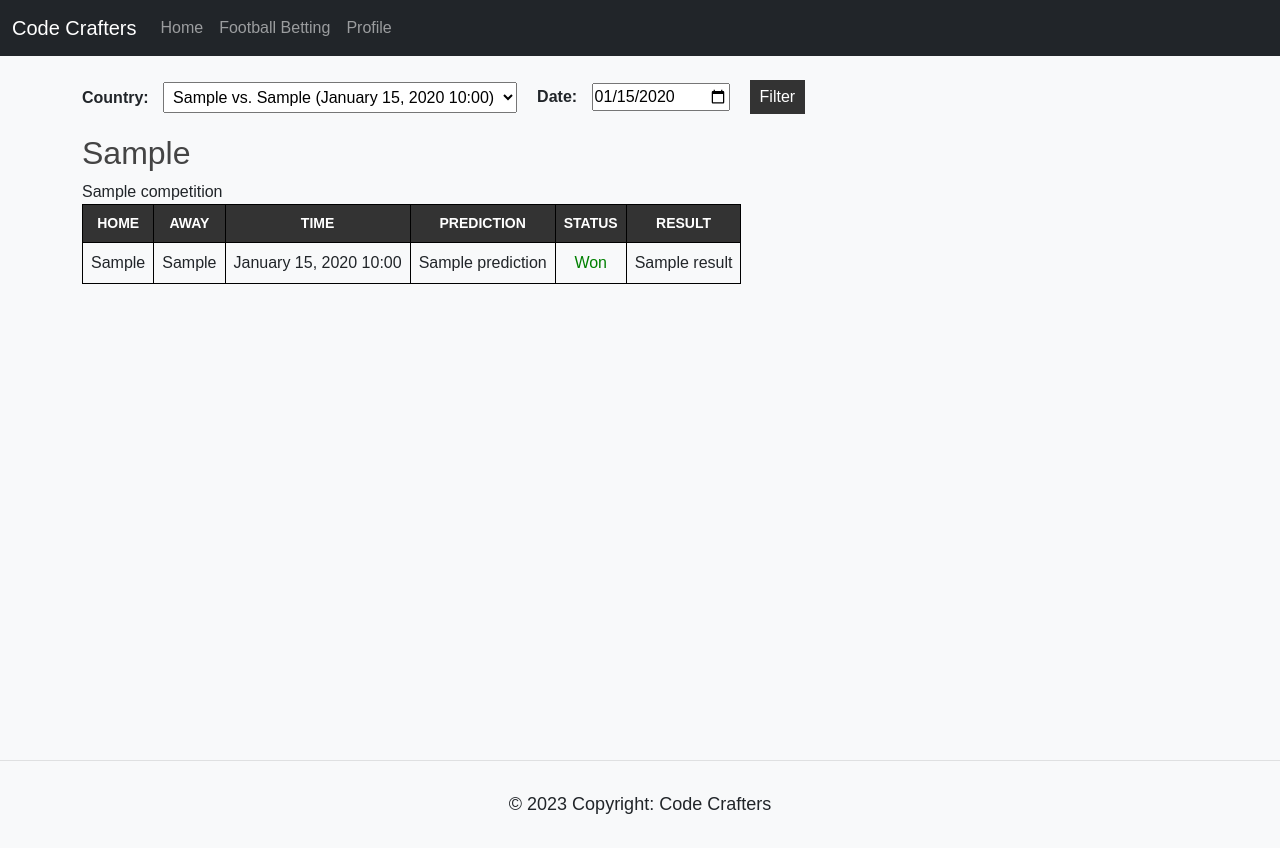
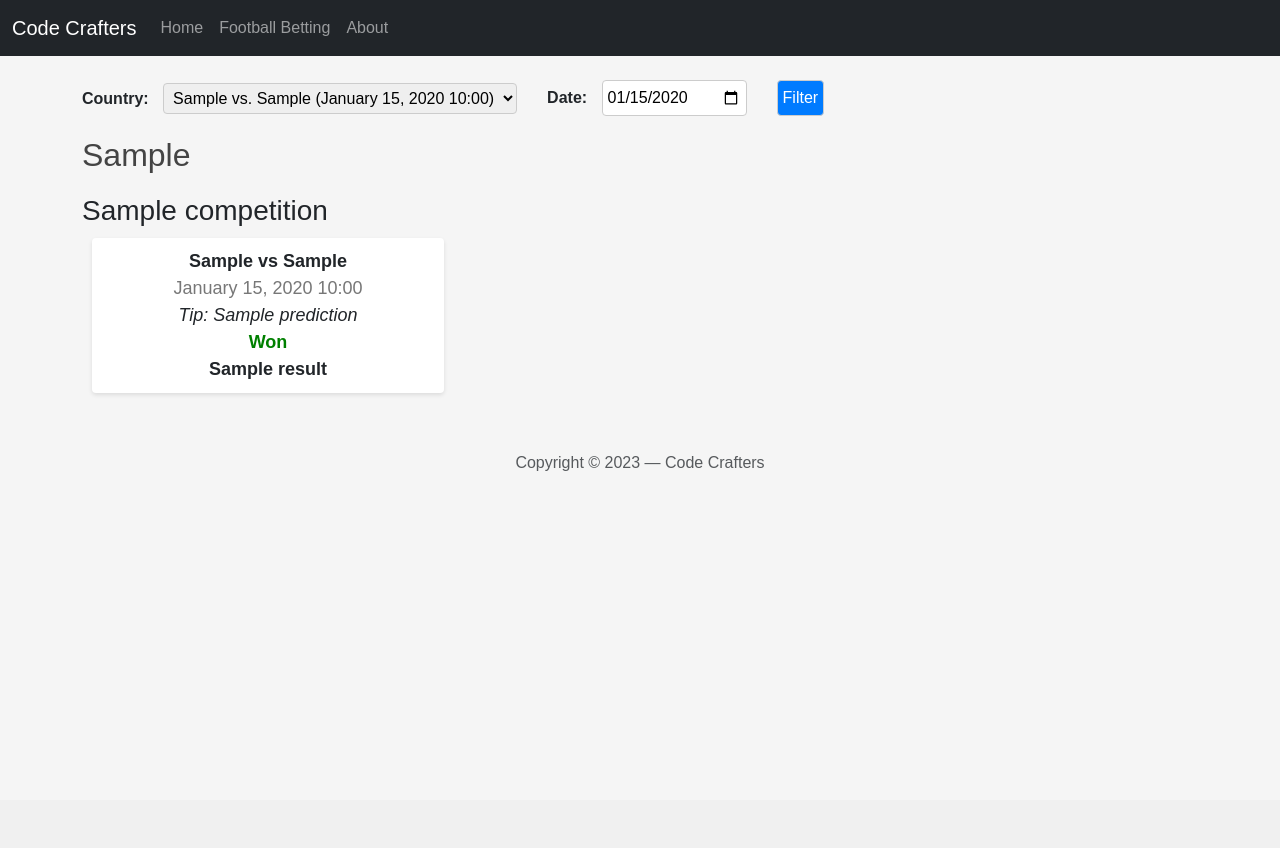
Before and after one commit to ntungufhadzeni/thuso-project, a Django app: template templates/bets/home.html in a window 1280 px wide. After the commit the page ends 471 px from the top, so only its background shows below. Run offline with Django 4.2, Linux system fonts and the light colour scheme; tables that the repository leaves empty hold one stand-in row (values such as "Sample post"); the template is opened without the code that fills it: values that come from a table or form of the project are taken from there, most other values are stand-ins (such as "Sample title", 1, 10 or a date in 2020); parts of the project's set-up code (start-up, migrations or seed data) failed here and were passed over.

Commit message:
change ui

```diff
--- a/static/css/style.css
+++ b/static/css/style.css
@@ -1,8 +1,11 @@
 
+/* Apply a background color and font to the body */
 body {
-    background-color: #f8f9fa;
-    font-family: sans-serif;
+    font-family: Arial, sans-serif;
+    background-color: #f5f5f5;
+    padding: 20px;
 }
+
 .landing-container {
     max-width: 600px;
     margin: 0 auto;
@@ -64,60 +67,89 @@ h2 {
     color: #444;
 }
 
-table {
-    border-collapse: collapse;
-    border: 1px solid black;
-    text-align: center;
-	vertical-align: middle;
+
+/* Reset some default styles */
+body, h1, h2, h3, p, ul, li {
+    margin: 0;
+    padding: 0;
 }
 
-th, td {
-    border: 1px solid black;
-    padding: 8px;
+
+/* Style the form container */
+form {
+    margin-bottom: 20px;
 }
 
-caption {
-  font-weight: bold;
-  font-size: 24px;
-  text-align: left;
-  color: #333;
-    margin-bottom: 16px;
+/* Style the form elements */
+label {
+    font-weight: bold;
 }
 
-thead {
-  background-color: #333;
-  color: white;
-    font-size: 0.875rem;
-	text-transform: uppercase;
-	letter-spacing: normal;
+select, input[type="date"], button {
+    padding: 5px;
+    margin-right: 10px;
+    border: 1px solid #ccc;
+    border-radius: 4px;
 }
 
-tbody th {
-  background-color: #36c;
-  color: #fff;
-  text-align: left;
+button {
+    background-color: #007bff;
+    color: #fff;
+    cursor: pointer;
 }
 
-footer {
-    position: absolute;
-    bottom: 0;
-    width: 100%;
-    border: 0;
-    height: 2.5rem;
-    border-top: 1px solid rgba(0, 0, 0, 0.1);
+button:hover {
+    background-color: #0056b3;
 }
 
-/* footer */
-.footerCol {
-    padding: 20px 0;
+/* Style the header */
+h2, h3 {
+    margin-top: 20px;
+}
+
+/* Style the match cards */
+.match-cards {
+    display: flex;
+    flex-wrap: wrap;
+}
+
+.match-card {
+    background-color: #fff;
+    box-shadow: 0 2px 4px rgba(0, 0, 0, 0.1);
+    border-radius: 4px;
+    margin: 10px;
+    padding: 10px;
+    width: calc(33.33% - 20px);
+}
+
+.match-info {
     text-align: center;
 }
 
-.copyrightCol {
-    padding: 10px 0 10px;
-    font-size: 14px;
+.team {
+    font-weight: bold;
 }
 
-.copyrightCol p {
-    margin: 0;
+.time {
+    color: #777;
 }
+
+.prediction {
+    font-style: italic;
+}
+
+.status {
+    font-weight: bold;
+}
+
+.status.won {
+    color: green;
+}
+
+.status.lost {
+    color: red;
+}
+
+.result {
+    font-weight: bold;
+}
--- a/templates/base.html
+++ b/templates/base.html
@@ -28,12 +28,10 @@
       {% block content %}
       {% endblock%}
     </div>
-    <footer class="footer">
-            <div class="footerCol">
-                <div class="copyrightCol">
-                    <p class="footer-text">© 2023 Copyright: Code Crafters</p>
-                </div>
-            </div>
+    <footer>
+        <div class="text-center mt-5 text-muted">
+		Copyright &copy; 2023 &mdash; Code Crafters
+    </div>
     </footer>
     <script src="https://cdn.jsdelivr.net/npm/bootstrap@5.3.0-alpha1/dist/js/bootstrap.bundle.min.js" integrity="sha384-w76AqPfDkMBDXo30jS1Sgez6pr3x5MlQ1ZAGC+nuZB+EYdgRZgiwxhTBTkF7CXvN" crossorigin="anonymous"></script>
   </body>
--- a/templates/bets/home.html
+++ b/templates/bets/home.html
@@ -9,7 +9,9 @@
             <label for="country_select">Country:</label>
             <select name="selected_country" id="country_select">
                 {% for country in unique_countries %}
-                        <option value="{{ country }}" {% if country == selected_country %}selected{% endif %}>{{ country }}</option>
+                <option value="{{ country }}" {% if country == selected_country %} selected {% endif %}>
+                    {{ country }}
+                </option>
                 {% endfor %}
             </select>
         </div>
@@ -26,31 +28,23 @@
 <h2>{{ selected_country }}</h2>
 {% if result_list %}
 {% for item in result_list %}
-            <caption>{{ item.competition }}</caption>
-            <table>
-                <thead>
-                    <tr>
-                        <th>Home</th>
-                        <th>Away</th>
-                        <th>Time</th>
-                        <th>Prediction</th>
-                        <th>Status</th>
-                        <th>Result</th>
-                    </tr>
-                </thead>
+<h3>{{ item.competition }}</h3>
+<div class="match-cards">
     {% for match in item.matches %}
-                    <tbody>
-                        <tr>
-                            <td>{{ match.home_team }}</td>
-                            <td>{{ match.away_team }}</td>
-                            <td>{{ match.start_date|date:"F d, Y H:i" }}</td>
-                            <td>{{ match.prediction }}</td>
-                            <td style="color: {% if match.status == 'won' %}green{% elif match.status == 'lost' %}red{% endif %};">{{ match.status.title }}</td>
-                            <td>{{ match.result }}</td>
-                        </tr>
-                    </tbody>
+    <div class="match-card">
+        <div class="match-info">
+            <p class="team">{{ match.home_team }} vs {{ match.away_team }}</p>
+            <p class="time">{{ match.start_date|date:"F d, Y H:i" }}</p>
+            <p class="prediction">Tip: {{ match.prediction }}</p>
+            <p class="status"
+               style="color: {% if match.status == 'won' %}green{% elif match.status == 'lost' %}red{% endif %};">
+                {{ match.status.title }}
+            </p>
+            <p class="result">{{ match.result }}</p>
+        </div>
+    </div>
     {% endfor %}
-                </table>
+</div>
 {% endfor %}
 {% else %}
 <p>No data</p>
--- a/templates/navbar.html
+++ b/templates/navbar.html
@@ -13,7 +13,7 @@
             <a class="nav-link" href="{% url 'football_betting' %}">Football Betting</a>
         </li>
         <li class="nav-item">
-          <a class="nav-link" href="#">Profile</a>
+          <a class="nav-link" href="#">About</a>
         </li>
       </ul>
     </div>
```
Also changed, not shown: docker-compose.dev.yml (+16 -13 lines), 2 other files. Lines whose indentation alone changed are shown as unchanged.
